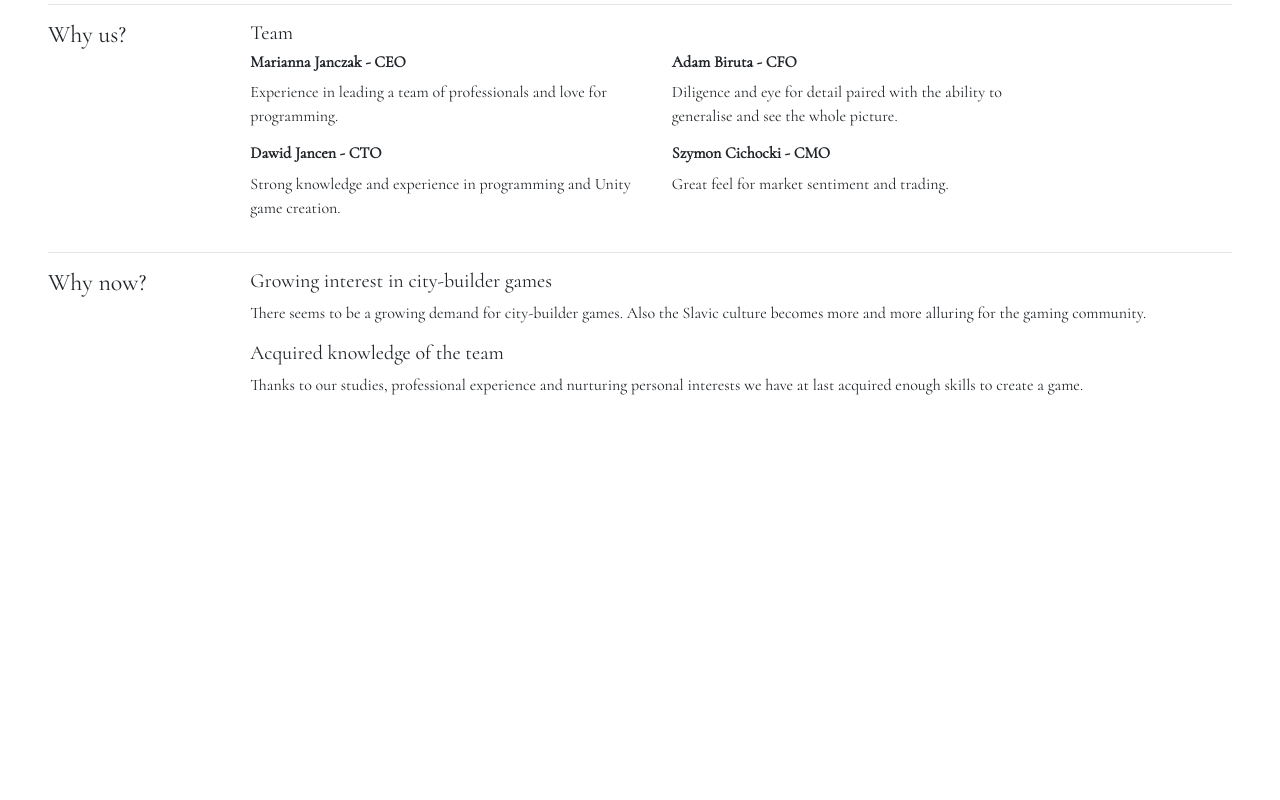
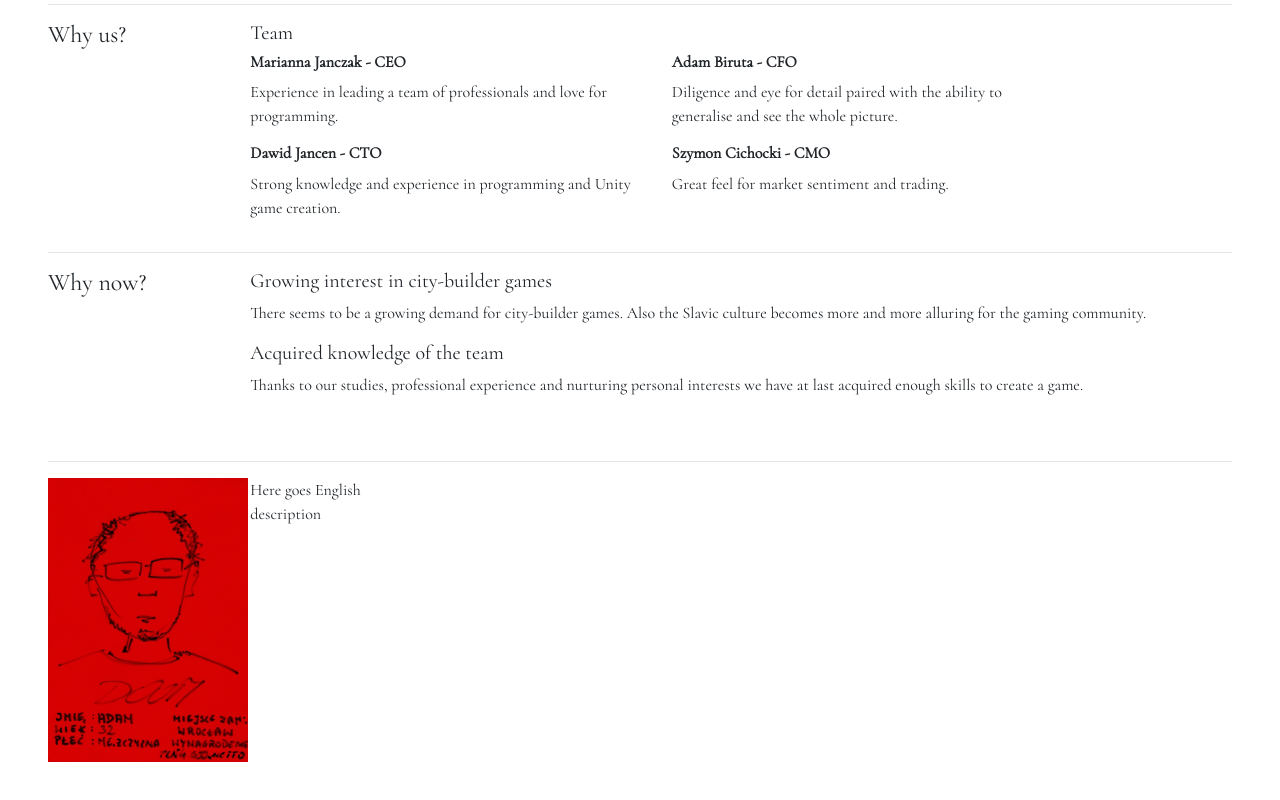
Before and after one commit to MariannaJan/slavic, a plain HTML site: page index.html in a window 1280 px wide. Shown: the part 532-1332 px from the top of the page. Before the commit the page ends 993 px from the top, so only its background shows below. Drawn offline with nearby package versions, Linux system fonts and the light colour scheme.

Commit message:
added persona section

```diff
--- a/index.html
+++ b/index.html
@@ -148,6 +148,20 @@
   </div>
 </div>
 <!-- END OF TEXT -->
+<!-- PERSONA -->
+<div class="m-5">
+  <hr>
+  <div class="row">
+    <div class="col-sm-2">
+      <img src="persona.jpg" class="persona" alt="persona">
+    </div>
+    <div class="col-sm-2">
+        <div lang="en">Here goes English description</div>
+        <div lang="pl">Tutaj będzie polski opis</div>
+    </div>
+  </div>
+</div>
+<!-- END OF PERSONA -->
 </div>
 </div>
 </body>
--- a/style.css
+++ b/style.css
@@ -22,4 +22,8 @@ body.en *[lang=pl] {
 .jumbotron {
     background-image: url("screen.png");
     background-size: cover;
-  }
+}
+
+.persona {
+    max-width: 200px;
+}
```
Also changed, not shown: persona.jpg (added).
